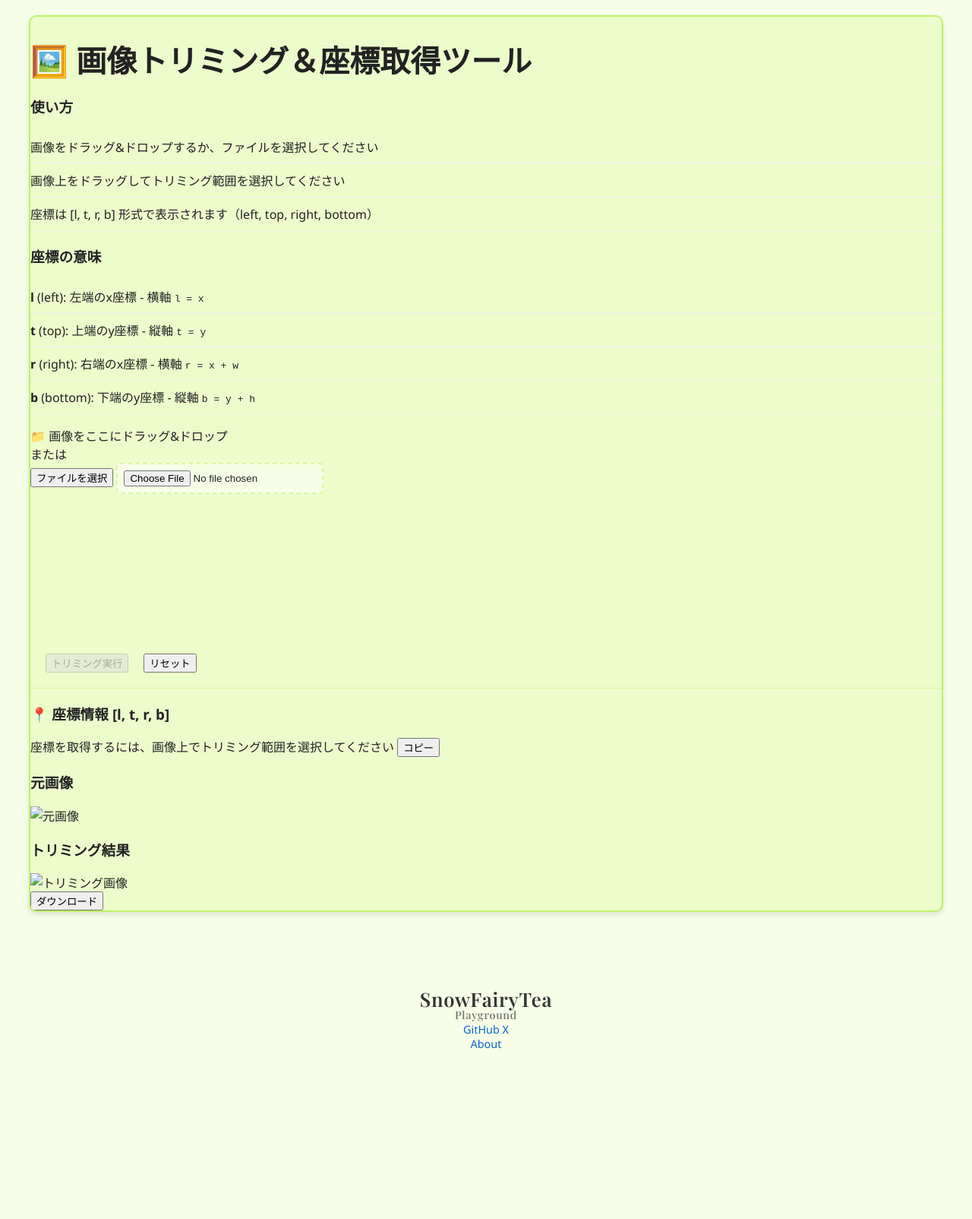
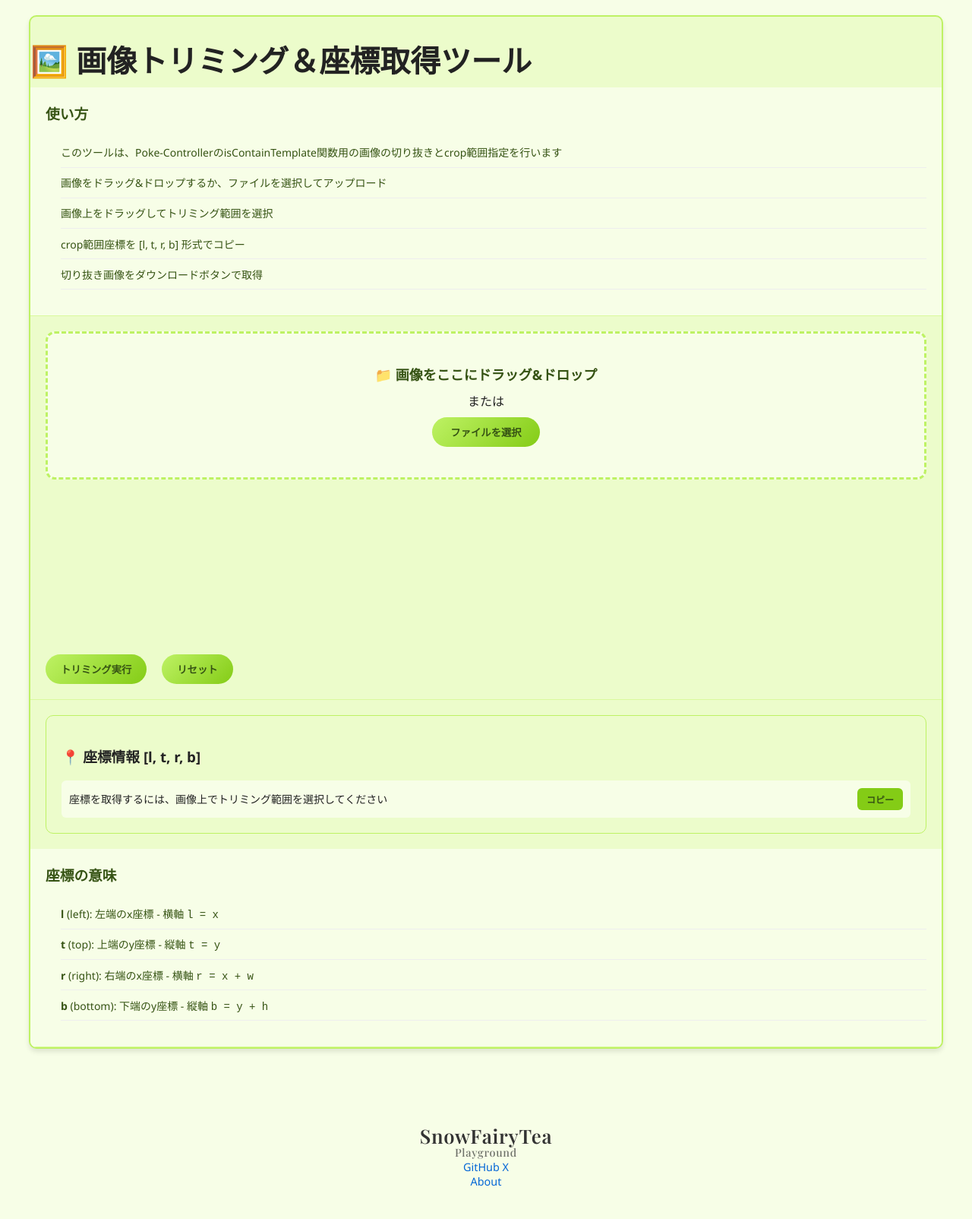
Before and after one commit to SnowFairyTea/playground, a Jekyll site: the page built from apps/image_cropper_tool/index.html, in a window 1280 px wide. Shown: the whole page at 76% size. Built offline with Jekyll 4.4.1, drawn with Linux system fonts in a browser that asks for light colours; before the commit the page ends 1423 px from its top, so only the background shows below that.

Commit message:
README.mdの説明文を修正し、画像トリミングツールの使い方を更新。スタイルシートに新しいUIスタイルを追加。

```diff
--- a/apps/image_cropper_tool/index.html
+++ b/apps/image_cropper_tool/index.html
@@ -9,18 +9,14 @@ title: 画像トリミング＆座標取得ツール
         <div class="instructions">
             <h3>使い方</h3>
             <ul>
-                <li>画像をドラッグ&ドロップするか、ファイルを選択してください</li>
-                <li>画像上をドラッグしてトリミング範囲を選択してください</li>
-                <li>座標は [l, t, r, b] 形式で表示されます（left, top, right, bottom）</li>
+                <li>このツールは、Poke-ControllerのisContainTemplate関数用の画像の切り抜きとcrop範囲指定を行います</li>
+                <li>画像をドラッグ&ドロップするか、ファイルを選択してアップロード</li>
+                <li>画像上をドラッグしてトリミング範囲を選択</li>
+                <li>crop範囲座標を [l, t, r, b] 形式でコピー</li>
+                <li>切り抜き画像をダウンロードボタンで取得</li>
             </ul>
 
-            <h3>座標の意味</h3>
-            <ul>
-                <li><strong>l</strong> (left): 左端のx座標 - 横軸 <code>l = x</code></li>
-                <li><strong>t</strong> (top): 上端のy座標 - 縦軸 <code>t = y</code></li>
-                <li><strong>r</strong> (right): 右端のx座標 - 横軸 <code>r = x + w</code></li>
-                <li><strong>b</strong> (bottom): 下端のy座標 - 縦軸 <code>b = y + h</code></li>
-            </ul>
+
         </div>
 
         <div class="upload-area" id="uploadArea">
@@ -60,6 +56,15 @@ title: 画像トリミング＆座標取得ツール
                 <br>
                 <button class="btn download-btn" id="downloadBtn">ダウンロード</button>
             </div>
+        </div>
+        <div class="instructions">
+            <h3>座標の意味</h3>
+            <ul>
+                <li><strong>l</strong> (left): 左端のx座標 - 横軸 <code>l = x</code></li>
+                <li><strong>t</strong> (top): 上端のy座標 - 縦軸 <code>t = y</code></li>
+                <li><strong>r</strong> (right): 右端のx座標 - 横軸 <code>r = x + w</code></li>
+                <li><strong>b</strong> (bottom): 下端のy座標 - 縦軸 <code>b = y + h</code></li>
+            </ul>
         </div>
     </div>
 
--- a/assets/style_artifacts.css
+++ b/assets/style_artifacts.css
@@ -325,3 +325,140 @@ input[type="file"]:hover { border-color: #84cc16; }
   border: none;
   border-top: 1px solid #ddd;
 }
+/* ===== Artifacts tool specific UI ===== */
+
+.instructions {
+  padding: 20px;
+  border-bottom: 1px solid #d9f99d;
+  background: #f7fee7;
+}
+
+.instructions h3 {
+  margin-top: 0;
+  color: #365314;
+}
+
+.instructions ul {
+  padding-left: 20px;
+  color: #365314;
+  font-size: 14px;
+}
+
+.upload-area {
+  margin: 20px;
+  padding: 40px;
+  border: 3px dashed #bef264;
+  border-radius: 12px;
+  text-align: center;
+  background: #f7fee7;
+  transition: all 0.3s ease;
+}
+
+.upload-area.dragover {
+  background: #ecfccb;
+  border-color: #65a30d;
+}
+
+.upload-text {
+  font-size: 18px;
+  font-weight: 600;
+  margin-bottom: 10px;
+  color: #365314;
+}
+
+.upload-btn {
+  margin-top: 10px;
+  padding: 10px 24px;
+  border-radius: 20px;
+  border: none;
+  cursor: pointer;
+  font-weight: 600;
+  background: linear-gradient(135deg, #bef264, #84cc16);
+  color: #365314;
+}
+
+.upload-btn:hover {
+  background: linear-gradient(135deg, #a3e635, #65a30d);
+}
+
+.file-input {
+  display: none;
+}
+
+.info-panel {
+  margin: 20px;
+  padding: 20px;
+  background: #ecfccb;
+  border-radius: 10px;
+  border: 1px solid #bef264;
+}
+
+.coordinate-display {
+  margin-top: 10px;
+  padding: 10px;
+  background: #f7fee7;
+  border-radius: 6px;
+  font-family: monospace;
+  font-size: 14px;
+  display: flex;
+  justify-content: space-between;
+  align-items: center;
+}
+
+.copy-btn {
+  padding: 6px 12px;
+  border-radius: 6px;
+  border: none;
+  cursor: pointer;
+  background: #84cc16;
+  color: #365314;
+  font-size: 12px;
+  font-weight: 600;
+}
+
+.copy-btn:hover {
+  background: #65a30d;
+}
+
+.copy-success {
+  background: #22c55e !important;
+  color: white !important;
+}
+
+.result-images {
+  display: none;
+  grid-template-columns: 1fr 1fr;
+  gap: 20px;
+  padding: 20px;
+}
+
+.image-result {
+  background: #f7fee7;
+  border: 1px solid #bef264;
+  border-radius: 10px;
+  padding: 10px;
+  text-align: center;
+}
+
+.image-result img {
+  max-width: 100%;
+  border-radius: 6px;
+}
+
+.btn {
+  padding: 10px 20px;
+  border-radius: 20px;
+  border: none;
+  cursor: pointer;
+  font-weight: 600;
+  background: linear-gradient(135deg, #bef264, #84cc16);
+  color: #365314;
+}
+
+.btn:hover {
+  background: linear-gradient(135deg, #a3e635, #65a30d);
+}
+
+.download-btn {
+  margin-top: 10px;
+}
```
Also changed, not shown: apps/coordinate_mapping_app/README.md (+1 -1 lines), apps/image_cropper_tool/README.md (+1 -1 lines).
